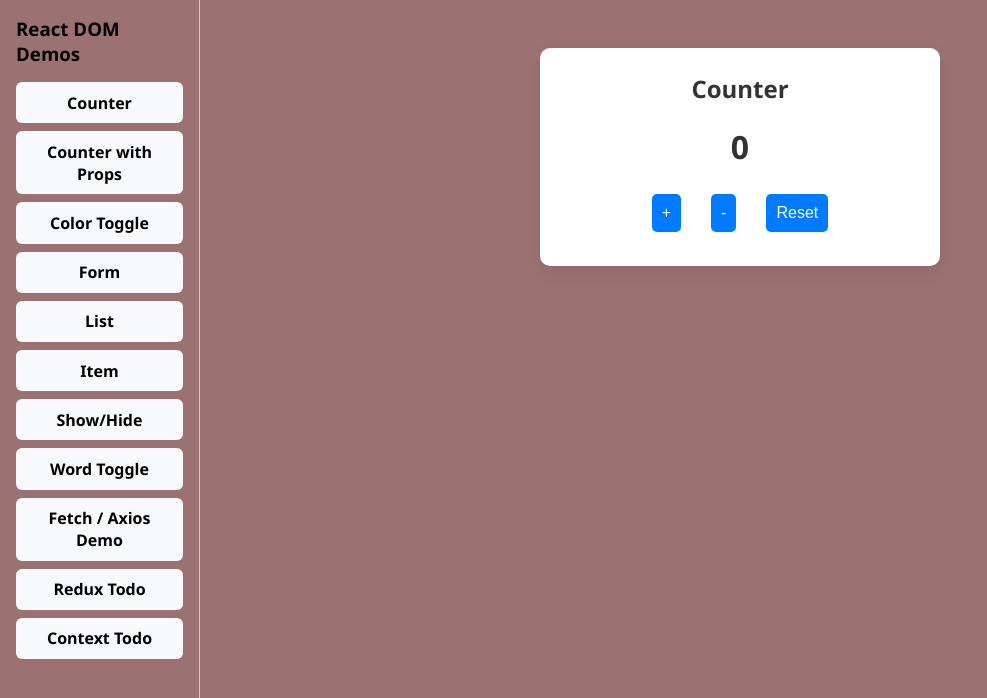
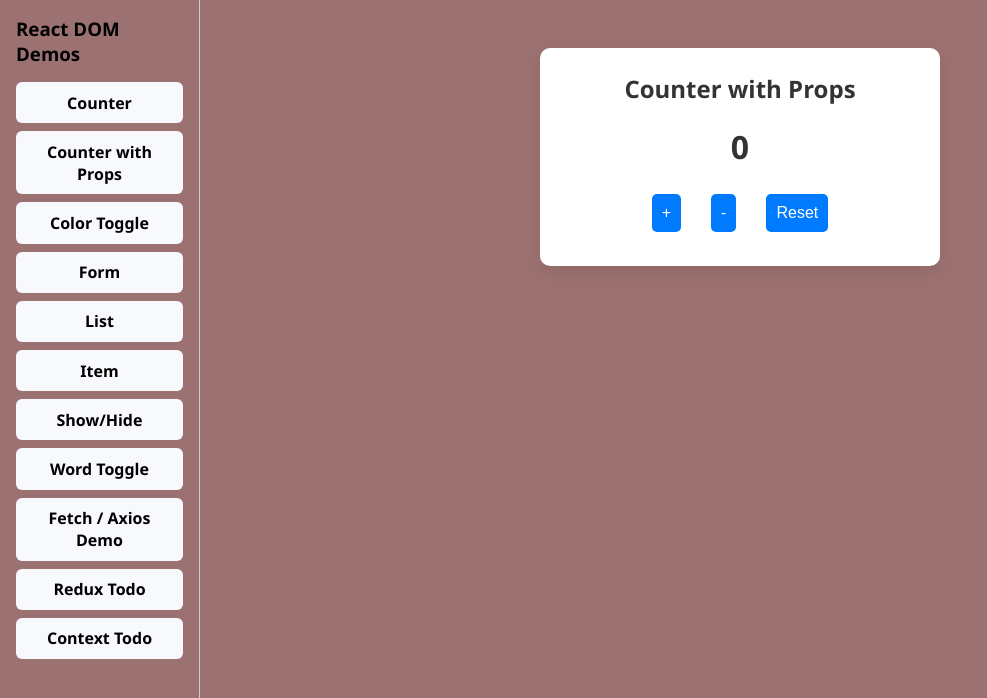
Before and after one commit to chuks2274/react-dom-fundamentals, a React (Vite) app: page /counter-props in a window 1280 px wide. Shown: the top 698 px of the page, without its empty margins (0-987 px from the left). Built offline with nearby package versions, Linux system fonts and the light colour scheme.

Commit message:
update file

```diff
--- a/src/components/CounterWithProps/Child.jsx
+++ b/src/components/CounterWithProps/Child.jsx
@@ -4,7 +4,7 @@ const Child = ({count, increment, decrement, reset}) => {
 
     return(
         <div className="container">
-            <h2>Counter</h2>
+            <h2>Counter with Props</h2>
             <h1>{count}</h1>
             <div className="btn-group">
             <button className="btn" onClick={increment}>+</button>
```
